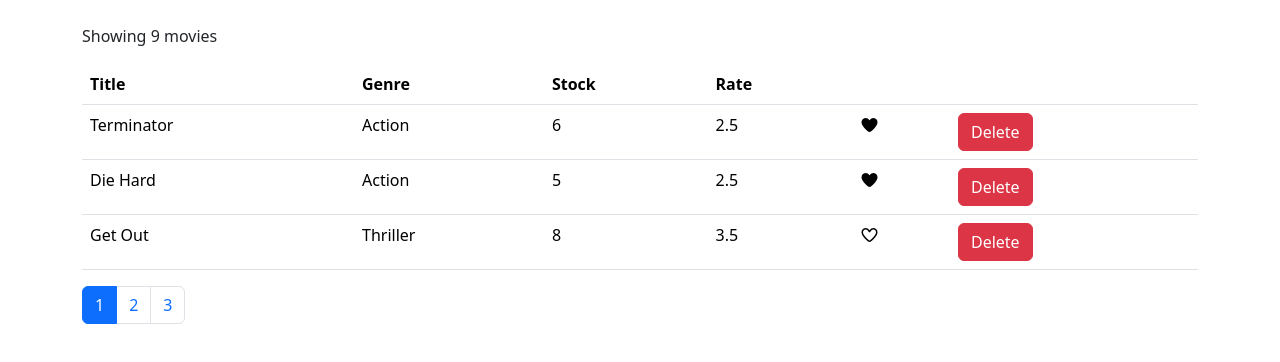
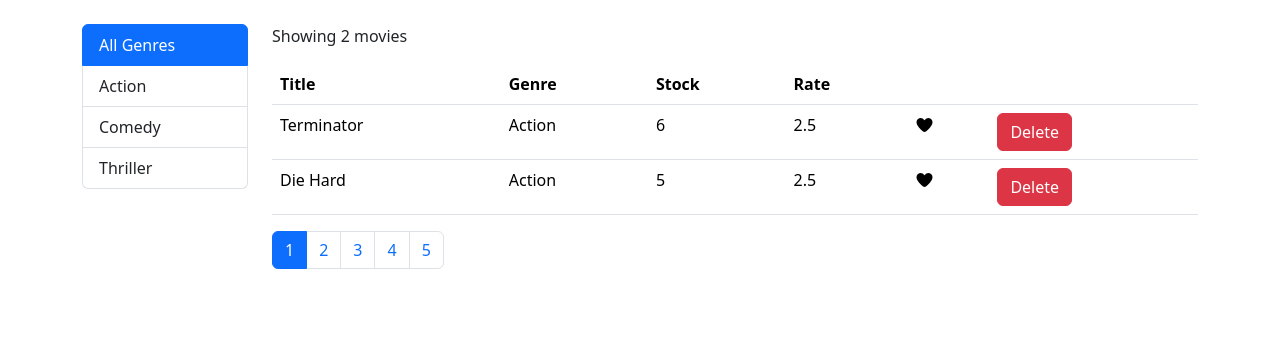
Before and after one commit to AbdulrahmanSallam/vidly, a React (Vite) app: page / in a window 1280 px wide. Shown: the top 362 px of the page. Built offline with nearby package versions, Linux system fonts and the light colour scheme.

Commit message:
Apply movies's genre filteration

```diff
--- a/src/components/movies.jsx
+++ b/src/components/movies.jsx
@@ -3,12 +3,15 @@ import { getMovies } from "../services/fakeMovieService";
 import Movie from "./movie";
 import Pagination from "./common/pagination";
 import { paginate } from "../utils/paginate.js";
+import { getGenres } from "../services/fakeGenreService.js";
 
 class Movies extends Component {
   state = {
     movies: getMovies(),
+    genres: getGenres(),
+    genre: "",
     currentPage: 1,
-    pageSize: 3,
+    pageSize: 2,
   };
 
   handleDelete = id => {
@@ -30,14 +33,46 @@ class Movies extends Component {
     this.setState({ currentPage: page });
   };
 
+  handleGenreChange = genre => {
+    this.setState({ genre });
+  };
+
   render() {
     const { pageSize, currentPage, movies: allMovies } = this.state;
-    const itemsCount = this.state.movies.length;
+    const { genres, genre } = this.state;
 
-    const movies = paginate(allMovies, currentPage, pageSize);
+    const filteredMovies = genre
+      ? allMovies.filter(movie => movie.genre.name === genre)
+      : allMovies;
+
+    const itemsCount = filteredMovies.length;
+
+    const movies = paginate(filteredMovies, currentPage, pageSize);
+
     return (
       <section className="container pt-4">
-        <p>Showing {this.state.movies.length} movies</p>
+        <div className="row">
+          <div className="col-2">
+            <div className="list-group">
+              <a
+                onClick={() => this.handleGenreChange("")}
+                className="list-group-item list-group-item-action active"
+                aria-current="true">
+                All Genres
+              </a>
+              {genres.map(genre => (
+                <a
+                  key={genre._id}
+                  onClick={() => this.handleGenreChange(genre.name)}
+                  className="list-group-item list-group-item-action"
+                  aria-current="true">
+                  {genre.name}
+                </a>
+              ))}
+            </div>
+          </div>
+          <div className="col">
+            <p>Showing {movies.length} movies</p>
             <table className="table">
               <thead>
                 <tr>
@@ -64,6 +99,8 @@ class Movies extends Component {
               pageSize={pageSize}
               currentPage={currentPage}
               onPageChange={this.handlePageChange}></Pagination>
+          </div>
+        </div>{" "}
       </section>
     );
   }
--- a/src/services/fakeGenreService.js
+++ b/src/services/fakeGenreService.js
@@ -1,7 +1,7 @@
-export const genres = [
+const genres = [
   { _id: "5b21ca3eeb7f6fbccd471818", name: "Action" },
   { _id: "5b21ca3eeb7f6fbccd471814", name: "Comedy" },
-  { _id: "5b21ca3eeb7f6fbccd471820", name: "Thriller" }
+  { _id: "5b21ca3eeb7f6fbccd471820", name: "Thriller" },
 ];
 
 export function getGenres() {
```
Lines whose indentation alone changed are shown as unchanged.
